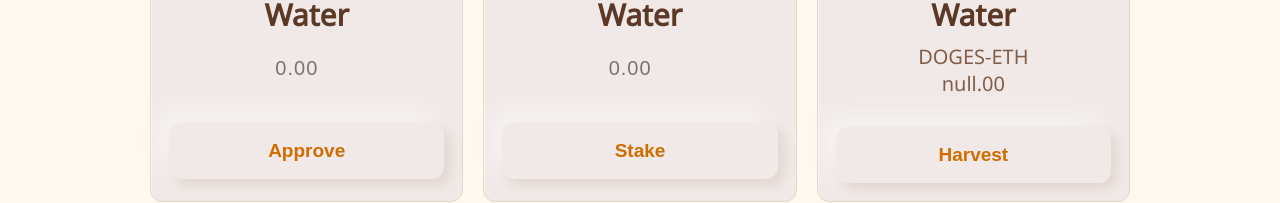
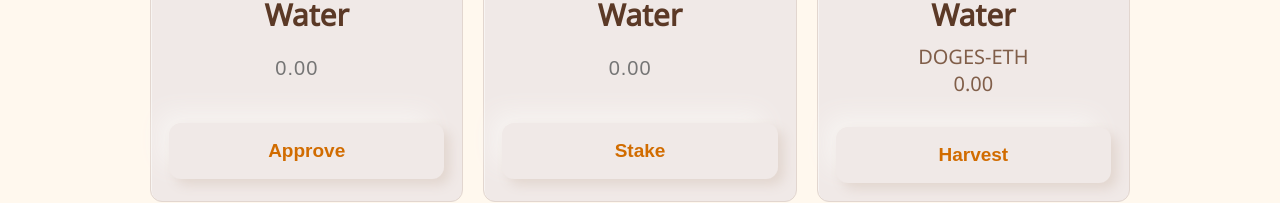
Before and after one commit to Abdillahzakkie/Doge-DeFi, a React (Create React App) app: page /farm/1 in a window 1280 px wide. Shown: the part 592-795 px from the top of the page. Built offline with nearby package versions, Linux system fonts and the light colour scheme.

Commit message:
made some changes

```diff
--- a/src/component/SingleFarm/SingleFarm.js
+++ b/src/component/SingleFarm/SingleFarm.js
@@ -116,7 +116,7 @@ const SingleStakePage = ({ match, history }) => {
                         <div style={{margin: '1rem 0 3rem 0'}}>
                             <h4 className="card-head">{card.title1}</h4>
                             <p className="card-text">{card.title2}</p>
-                            <p className="card-text">{`${harvestBalance}.00`}</p>
+                            <p className="card-text">{harvestBalance ? `${harvestBalance}.00` : '0.00'}</p>
                         </div>
                         <button className="card-btn" onClick={submitHarvest}>
                             Harvest
```
